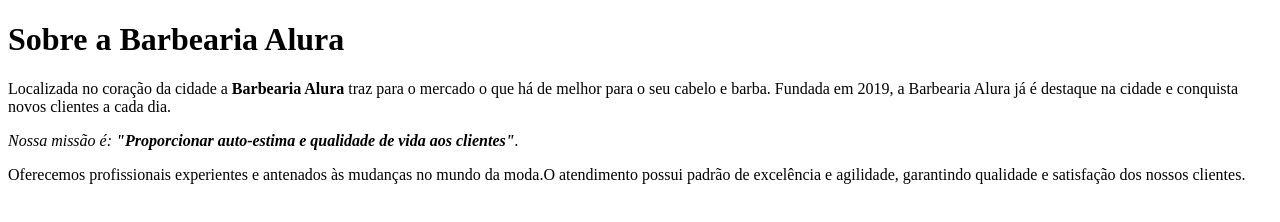
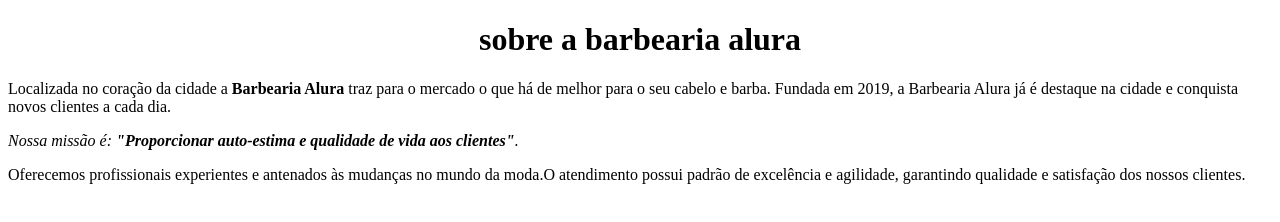
Before and after one commit to ZaffalonEloise/curso-alura, a plain HTML site: page index.html in a window 1280 px wide. Drawn offline with Linux system fonts and the light colour scheme.

Commit message:
Add files via upload

```diff
--- a/index.html
+++ b/index.html
@@ -4,12 +4,14 @@
         <meta charset="UTF-8">
         <title>Barbearia Alura</title>
     </head>
+
     <body>
-        <h1>Sobre a Barbearia Alura</h1>
+        <h1 style="text-align: center">sobre a barbearia alura</h1>
 
-        <p>Localizada no coração da cidade a <strong>Barbearia Alura</strong> traz para o mercado o que há de melhor para o seu cabelo e barba.
-        Fundada em 2019, a Barbearia Alura já é destaque na cidade e conquista novos clientes a cada dia.</p>
-       <p><em> <style media="screen">
+      <p style"text-align: center"> Localizada no coração da cidade a <strong>Barbearia Alura</strong> traz para o mercado o que há de melhor para o seu cabelo e barba. Fundada em 2019, a Barbearia Alura já é destaque na cidade e conquista novos clientes a cada dia.</p>
+
+
+<p><em> <style media="screen">
 
        </style> Nossa missão é: <strong>"Proporcionar auto-estima e qualidade de vida aos clientes"</strong>.</em></p>
 
```
